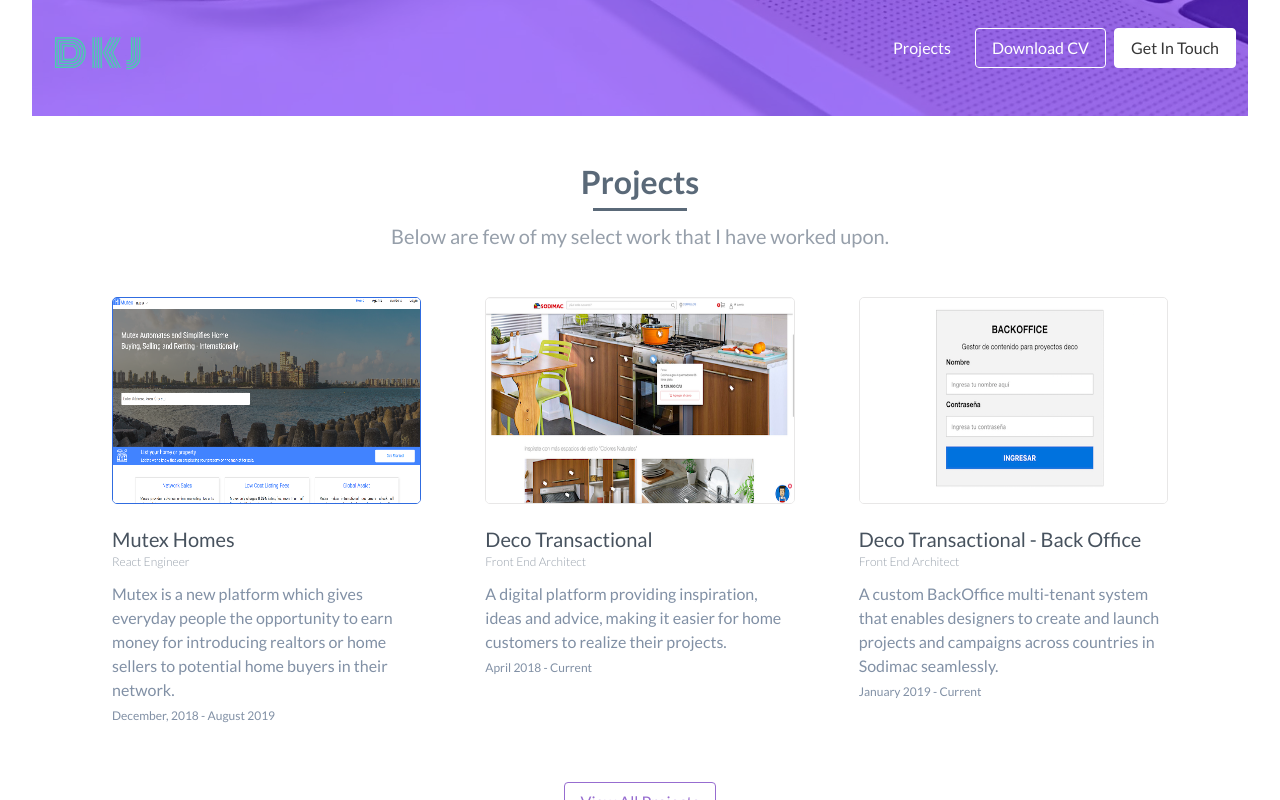
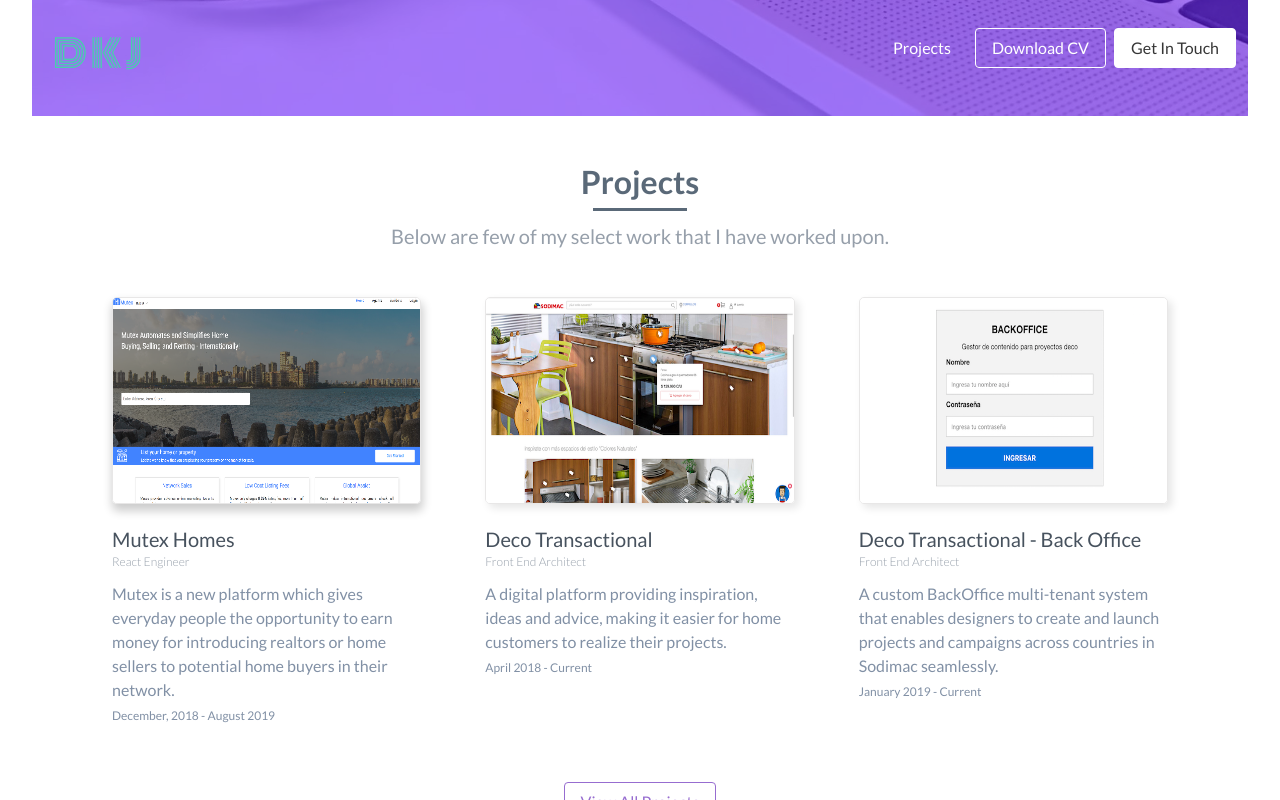
Before and after one commit to deepakkj/deepakkj.github.io, a React (Create React App) app: page / in a window 1280 px wide. In both pictures the pointer is over the element 266 px from the left and 1084 px from the top of the page. Shown: the part 684-1484 px from the top of the page. Built offline with nearby package versions, Linux system fonts and the light colour scheme; the HTML template or start-up script is replaced by a standard one.

Commit message:
style: change hover box shadow for project card

```diff
--- a/src/App.scss
+++ b/src/App.scss
@@ -162,13 +162,14 @@
 
 .card {
     .card-image {
+        box-shadow: 4px 4px 8px 0 rgba(0,0,0,.1);
         figure {
             transition: all 0.3s ease-in-out;
         }
     }
     &:hover {
         .card-image {
-            border-color: #306ce0;
+            box-shadow: 1px 6px 10px 1px rgba(0, 0, 0, 0.2);
             figure {
                 transform: scale(1.05);
             }
```
